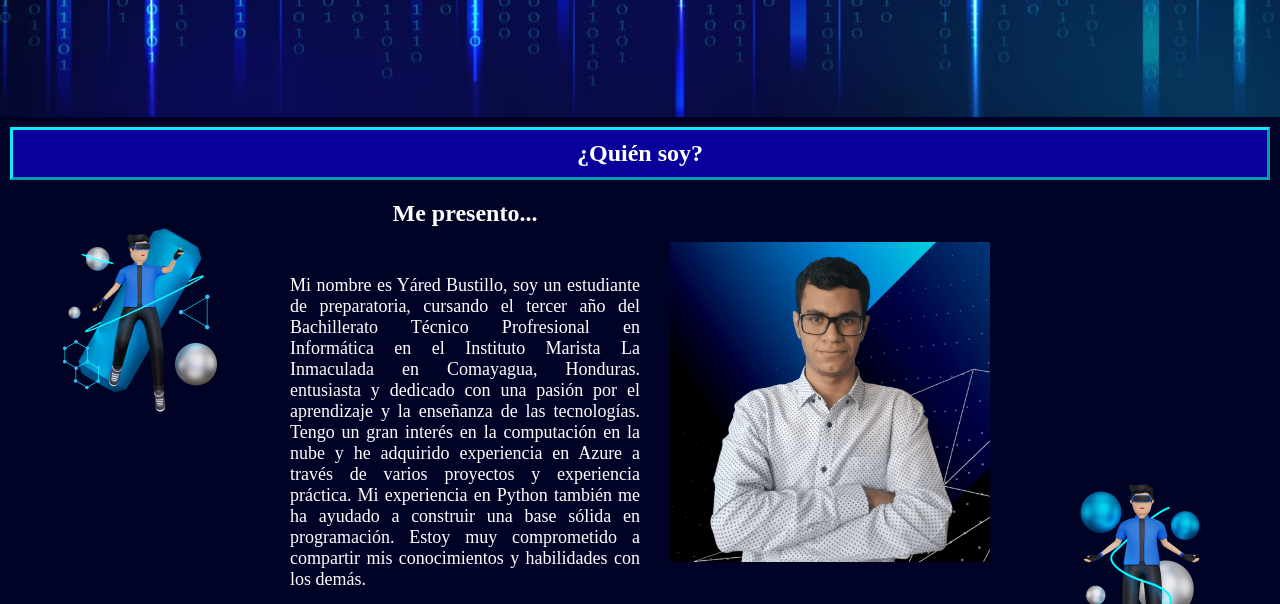
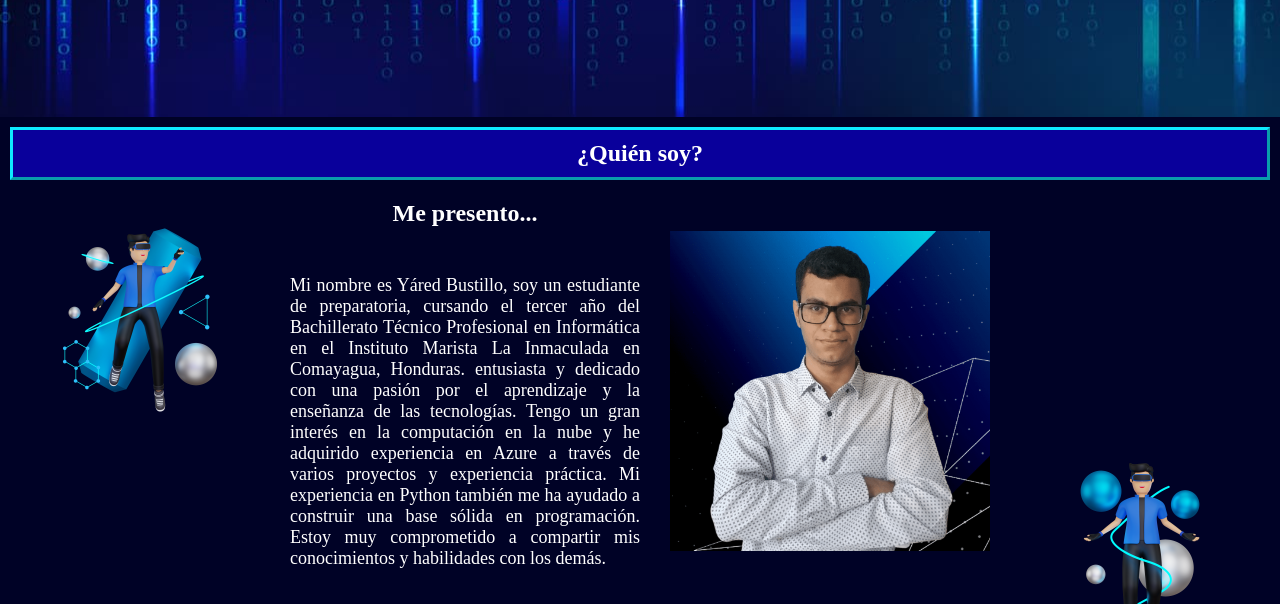
Before and after one commit to YaredBM/portafolio, a plain HTML site: page index.html in a window 1280 px wide. Shown: the part 566-1170 px from the top of the page. Drawn offline with Linux system fonts and the light colour scheme.

Commit message:
Portafolio final

```diff
--- a/index.html
+++ b/index.html
@@ -73,7 +73,7 @@
         </tr>
         <tr align="center">
             <!-- <td width="10px"></td> -->
-            <td colspan="2" width="490px"><font color="white" face="Montserrat" size="4"><p align="justify">Mi nombre es Yáred Bustillo, soy un estudiante de preparatoria, cursando el tercer año del Bachillerato Técnico Profresional
+            <td colspan="2" width="490px"><font color="white" face="Montserrat" size="4"><p align="justify">Mi nombre es Yáred Bustillo, soy un estudiante de preparatoria, cursando el tercer año del Bachillerato Técnico Profesional
                 en Informática en el Instituto Marista La Inmaculada en Comayagua, Honduras. entusiasta y dedicado con una pasión por el aprendizaje y la enseñanza de las tecnologías. Tengo un gran interés
                 en la computación en la nube y he adquirido experiencia en Azure a través de varios proyectos y experiencia práctica. Mi experiencia en Python también me ha ayudado a construir
                 una base sólida en programación. Estoy muy comprometido a compartir mis conocimientos y habilidades con los demás.
```
